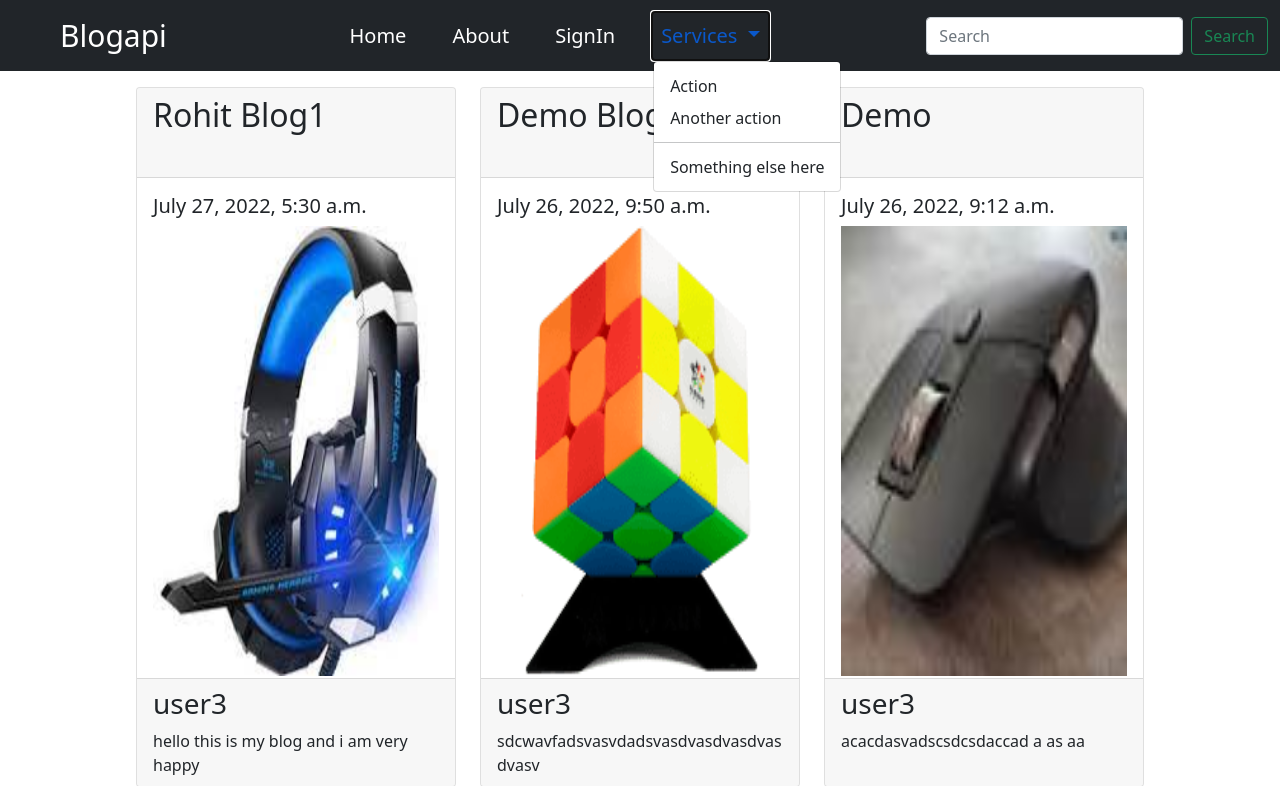
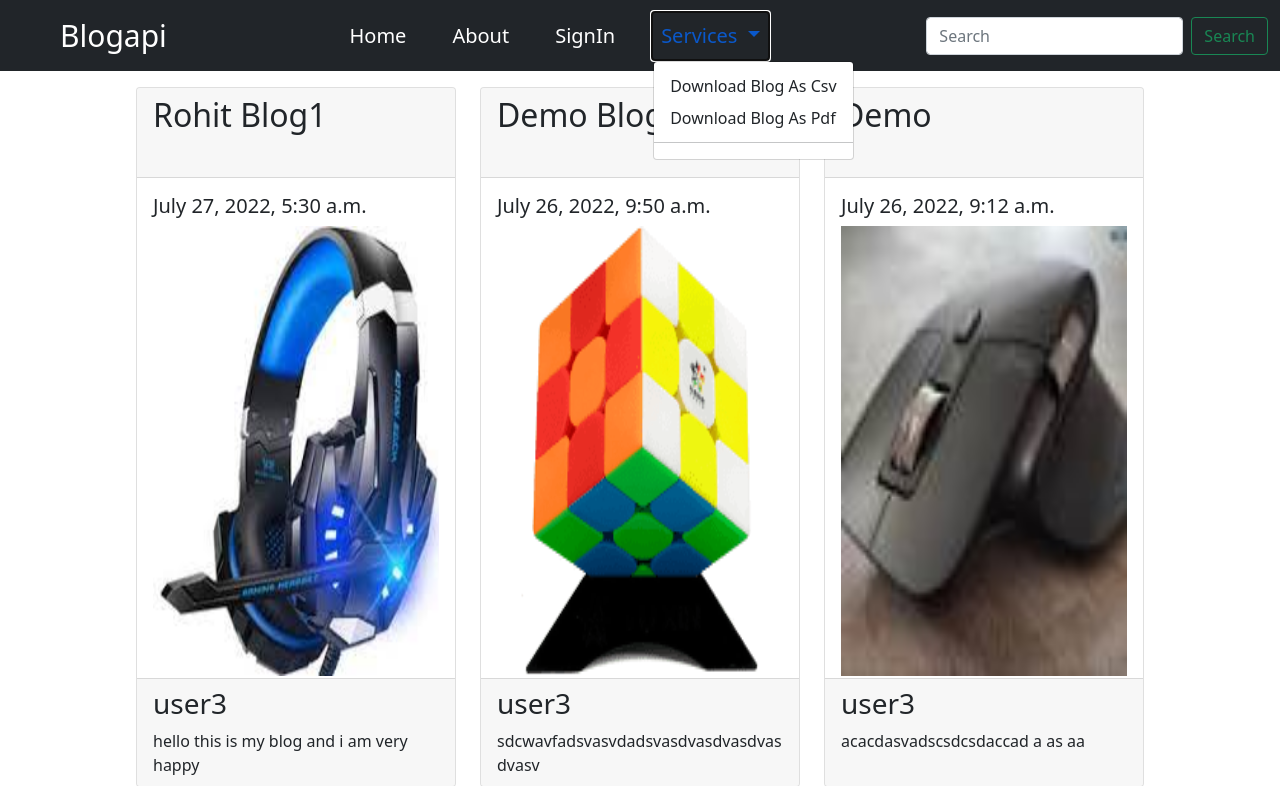
Before and after one commit to rohitb1306/blogwebapi, a Django app: page / in a window 1280 px wide, after a click on "Services". Shown: the top 786 px of the page. Run offline with Django 3.2, Linux system fonts and the light colour scheme; data comes from the database, SQL or seed files in the repository; both versions use the stored data as it was before the commit; parts of the project's set-up code (start-up, migrations or seed data) failed here and were passed over; some libraries are stand-ins or nearby versions.

Commit message:
manager for blog,custom query,download (pdf,csv)

```diff
--- a/account/views.py
+++ b/account/views.py
@@ -107,7 +107,7 @@ def signup(request):
 
             else:
                 messages.warning(request, "password mismatch error")
-                return redirect("signup")
+                return redirect("sign-up")
     return render(request, "account/register.html")
 
 
--- a/blog/models.py
+++ b/blog/models.py
@@ -10,7 +10,7 @@ from ckeditor.fields import RichTextField
 class Blog(models.Model):
     blog_auther = models.ForeignKey(MyUser, on_delete=models.CASCADE)
     blog_image = models.ImageField(
-        upload_to="blog/images", default="", null=True)
+        upload_to="blog/images", default="blog/images/image.jpg", null=True)
     blog_content = RichTextField(null=True)
     blog_title = models.CharField(max_length=150, unique=True)
     blog_keywords = models.CharField(max_length=150, null=True)
--- a/home/templates/home/index.html
+++ b/home/templates/home/index.html
@@ -86,7 +86,7 @@
                 </div>
                 <div class="card-body" style="height: 500px ;">
                     <h5>{{i.blog_uploaded_on}}</h5>
-                    <img src='/media/{{i.blog_image}}' style="height: 450px; width: 100%;" alt="...">
+                    <img src='media/{{i.blog_image}}' style="height: 450px; width: 100%;" alt="...">
                 </div>
                 <div class="card-footer" style="height: 120px ;">
                     <h3>{{i.blog_auther}}</h3>
--- a/home/urls.py
+++ b/home/urls.py
@@ -18,4 +18,6 @@ urlpatterns = [
     path("about", views.about, name="about"),
     path("search", views.search, name="search"),
     path("search1/<search>", views.search1, name="search1"),
+    path("blog-csv", views.blog_csv, name="blog-csv"),
+    path("blog-pdf", views.blog_pdf, name="blog-pdf"),
 ]
--- a/home/views.py
+++ b/home/views.py
@@ -1,4 +1,14 @@
-from django.http import HttpResponse
+from cgi import test
+from fileinput import filename
+from urllib import response
+
+from django.http import HttpResponse, FileResponse
+import csv
+import io
+from reportlab.pdfgen import canvas
+from reportlab.lib.units import inch
+from reportlab.lib.pagesizes import letter
+
 from django.shortcuts import redirect, render
 from blog.models import Blog, Search
 from account.models import MyUser
@@ -14,6 +24,8 @@ def index(request):
         blog_is_approved=True).order_by('-blog_uploaded_on'), 5)
     page = request.GET.get('page')
     blog_paginate = p.get_page(page)
+
+    # user_object = MyUser.objects.all()
 
     return render(request, "home/index.html", {"blog_paginate": blog_paginate})
 
@@ -104,3 +116,67 @@ def search1(request, search):
     else:
         messages.warning(request, 'search result not found')
         return redirect('index')
+
+
+def blog_csv(request):
+    response = HttpResponse(content_type="text/csv")
+    response['Content-Disposition'] = 'attachment;Filename=blogs.csv'
+
+    writer = csv.writer(response)
+
+    blog_object = Blog.objects.filter(blog_is_approved=True)
+
+    writer.writerow(['Blog Title', 'Blog auther',
+                    'Blog image', 'Blog content', 'Uploaded on'])
+
+    for blog in blog_object:
+        writer.writerow([blog.blog_title, blog.blog_auther,
+                        blog.blog_image, (blog.blog_content), blog.blog_uploaded_on])
+
+    return response
+
+
+def blog_pdf(request):
+    # crete a bitestream buffer
+    buffer_object = io.BytesIO()
+    # create canvas
+    canvas_var = canvas.Canvas(
+        buffer_object, pagesize=letter, bottomup=0)
+    # create text object
+    text_object = canvas_var.beginText()
+    text_object.setTextOrigin(inch, inch)
+    text_object.setFont("Helvetica", 14)
+    blog_list = []
+
+    blog_object = Blog.objects.filter(blog_is_approved=True)
+    for blog in blog_object:
+        blog_list.append(str(f'Title : {blog.blog_title}'))
+        blog_list.append(str(f'Auther : {blog.blog_auther.user_name}'))
+        blog_list.append(
+            str(f'Date Uploaded : {blog.blog_uploaded_on.date()}'))
+        blog_list.append("  ")
+        blog_list.append(str(f'Image : {blog.blog_image.url}'))
+
+        blog_list.append("  ")
+        blog_list.append(str(f'Content : {blog.blog_content}'))
+        blog_list.append("  ")
+
+        blog_list.append(" ##################################################")
+        blog_list.append("  ")
+
+    c = 1
+    for blog in blog_list:
+        if c % 30 == 0:
+            canvas_var.drawText(text_object)
+            canvas_var.showPage()
+            text_object = canvas_var.beginText()
+            text_object.setTextOrigin(inch, inch)
+            text_object.setFont("Helvetica", 14)
+
+        text_object.textLines(blog)
+        c += 1
+    print(text_object)
+
+    canvas_var.save()
+    buffer_object.seek(0)
+    return FileResponse(buffer_object, as_attachment=True, filename="blog.pdf")
--- a/template/basic.html
+++ b/template/basic.html
@@ -75,18 +75,18 @@
           {% endif %}
 
 
+
           <li class="nav-item dropdown">
             <a class="nav-link dropdown-toggle" href="#" id="navbarDropdown" role="button" data-bs-toggle="dropdown"
               aria-expanded="false">
               Services
             </a>
             <ul class="dropdown-menu" aria-labelledby="navbarDropdown">
-              <li><a class="dropdown-item" href="#">Action</a></li>
-              <li><a class="dropdown-item" href="#">Another action</a></li>
+              <li><a class="dropdown-item text-capitalize" href="{% url 'blog-csv' %}">download blog as csv</a></li>
+              <li><a class="dropdown-item text-capitalize" href="{% url 'blog-pdf' %}">download blog as pdf</a></li>
               <li>
                 <hr class="dropdown-divider">
               </li>
-              <li><a class="dropdown-item" href="#">Something else here</a></li>
             </ul>
           </li>
         </ul>
```
Also changed, not shown: home/management/commands/addblog.py (added, +25 -0 lines), home/management/commands/mycommand.py (added, +19 -0 lines), blog/migrations/0029_alter_blog_blog_image.py (added), db.sqlite3, home/static/home/image.jpg (deleted), media/blog/images/download_obGw7vl.jpg (added), media/blog/images/muse2_N2XbfFA.jpg (added), media/media/account/images/p_MUkOOtp.jpeg (added), media/media/account/images/p_N1VmkBY.jpeg (added), media/media/account/images/p_lfkmA4R.jpeg (added), 2 other files.
